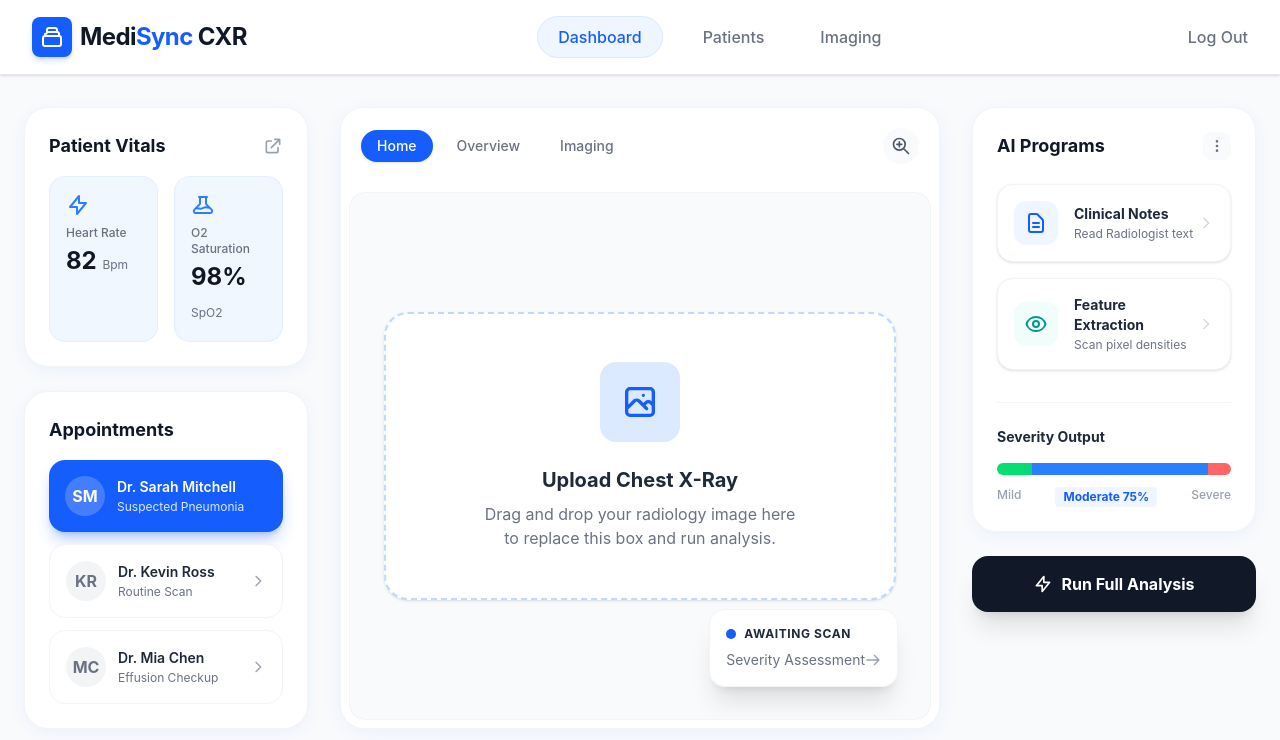
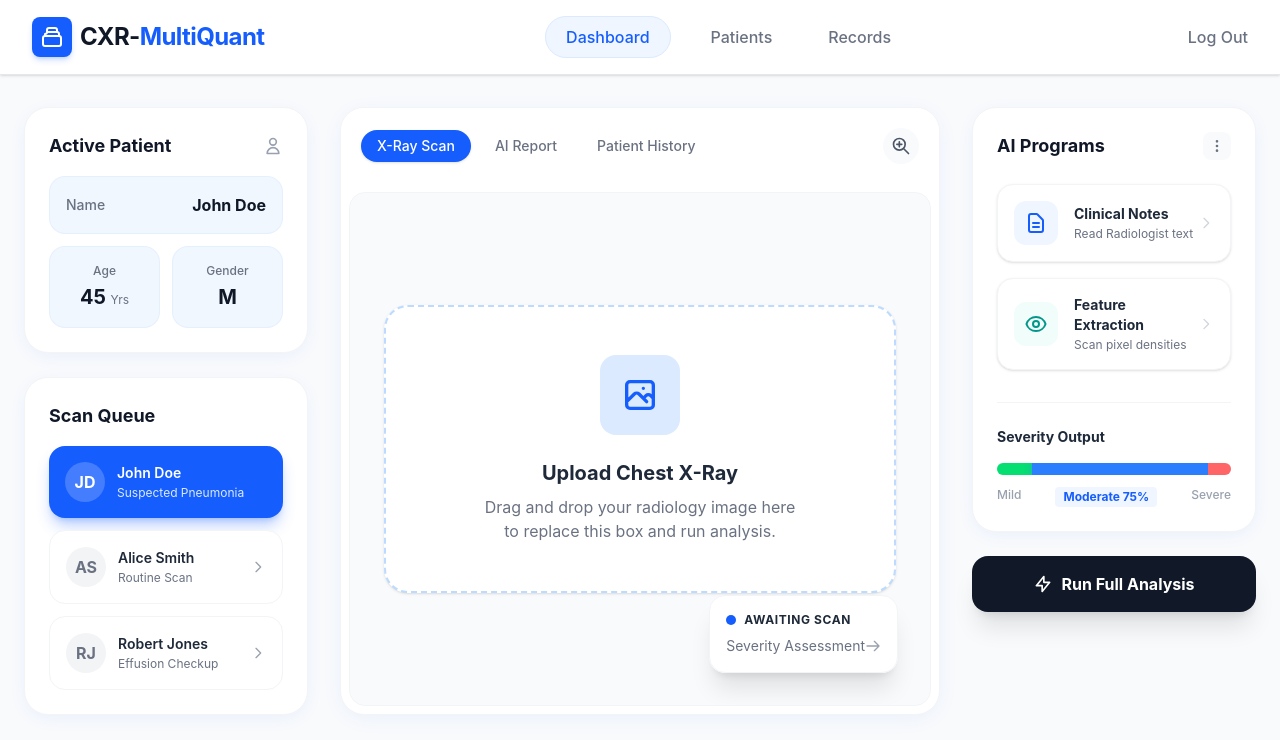
Before and after one commit to higgsboson1710/CXR-MultiQuant., a React app in the folder frontend/: page / in a window 1280 px wide. Both pictures are taken after a click on the button "Secure Sign In". Shown: the top 740 px of the page. Built offline with nearby package versions, Linux system fonts and the light colour scheme; the HTML template or start-up script is replaced by a standard one.

Commit message:
Dashboard edited

```diff
--- a/frontend/src/App.jsx
+++ b/frontend/src/App.jsx
@@ -118,13 +118,13 @@ function App() {
           <div className="bg-blue-600 p-2 rounded-lg shadow-md shadow-blue-600/20">
             <svg className="w-6 h-6 text-white" fill="none" stroke="currentColor" viewBox="0 0 24 24"><path strokeLinecap="round" strokeLinejoin="round" strokeWidth="2" d="M19 11H5m14 0a2 2 0 012 2v6a2 2 0 01-2 2H5a2 2 0 01-2-2v-6a2 2 0 012-2m14 0V9a2 2 0 00-2-2M5 11V9a2 2 0 002-2m0 0V5a2 2 0 012-2h6a2 2 0 012 2v2M7 7h10"></path></svg>
           </div>
-          <h1 className="text-2xl font-bold text-gray-900 tracking-tight">Medi<span className="text-blue-600">Sync</span> CXR</h1>
+          <h1 className="text-2xl font-bold text-gray-900 tracking-tight">CXR-<span className="text-blue-600">MultiQuant</span></h1>
         </div>
 
         <div className="flex gap-6 text-gray-500 font-medium">
           <button className="text-blue-600 bg-blue-50 px-5 py-2 rounded-full border border-blue-100">Dashboard</button>
           <button className="hover:text-gray-900 px-4 py-2 transition-colors">Patients</button>
-          <button className="hover:text-gray-900 px-4 py-2 transition-colors">Imaging</button>
+          <button className="hover:text-gray-900 px-4 py-2 transition-colors">Records</button>
         </div>
 
         <button
@@ -140,36 +140,40 @@ function App() {
           {/* Left Column: Live Metrics & Patient List */}
           <div className="xl:col-span-1 space-y-6">
 
-            {/* Live Metrics Card */}
+            {/* Patient Demographics Card */}
             <div className="bg-white rounded-3xl p-6 shadow-[0_4px_20px_-4px_rgba(6,81,237,0.08)] border border-gray-100">
               <h3 className="text-gray-900 font-bold mb-4 flex justify-between items-center text-lg">
-                Patient Vitals
-                <svg className="w-5 h-5 text-gray-400 cursor-pointer hover:text-blue-600" fill="none" stroke="currentColor" viewBox="0 0 24 24"><path strokeLinecap="round" strokeLinejoin="round" strokeWidth="2" d="M10 6H6a2 2 0 00-2 2v10a2 2 0 002 2h10a2 2 0 002-2v-4M14 4h6m0 0v6m0-6L10 14"></path></svg>
+                Active Patient
+                <svg className="w-5 h-5 text-gray-400 cursor-pointer hover:text-blue-600" fill="none" stroke="currentColor" viewBox="0 0 24 24"><path strokeLinecap="round" strokeLinejoin="round" strokeWidth="2" d="M16 7a4 4 0 11-8 0 4 4 0 018 0zM12 14a7 7 0 00-7 7h14a7 7 0 00-7-7z"></path></svg>
               </h3>
 
-              <div className="grid grid-cols-2 gap-4">
-                <div className="bg-[#f0f7ff] p-4 rounded-2xl border border-blue-100/50 hover:border-blue-200 transition-colors">
-                  <div className="text-blue-500 mb-2"><svg className="w-6 h-6" fill="none" stroke="currentColor" viewBox="0 0 24 24"><path strokeLinecap="round" strokeLinejoin="round" strokeWidth="2" d="M13 10V3L4 14h7v7l9-11h-7z"></path></svg></div>
-                  <p className="text-xs text-gray-500 font-medium mb-1">Heart Rate</p>
-                  <p className="text-2xl font-bold text-gray-900">82 <span className="text-xs font-normal text-gray-500">Bpm</span></p>
+              <div className="space-y-3">
+                <div className="bg-[#f0f7ff] p-4 rounded-2xl border border-blue-100/50 flex justify-between items-center">
+                  <span className="text-sm text-gray-500 font-medium">Name</span>
+                  <span className="text-base font-bold text-gray-900">John Doe</span>
                 </div>
-                <div className="bg-[#f0f7ff] p-4 rounded-2xl border border-blue-100/50 hover:border-blue-200 transition-colors">
-                  <div className="text-blue-500 mb-2"><svg className="w-6 h-6" fill="none" stroke="currentColor" viewBox="0 0 24 24"><path strokeLinecap="round" strokeLinejoin="round" strokeWidth="2" d="M19.428 15.428a2 2 0 00-1.022-.547l-2.387-.477a6 6 0 00-3.86.517l-.318.158a6 6 0 01-3.86.517L6.05 15.21a2 2 0 00-1.806.547M8 4h8l-1 1v5.172a2 2 0 00.586 1.414l5 5c1.26 1.26.367 3.414-1.415 3.414H4.828c-1.782 0-2.674-2.154-1.414-3.414l5-5A2 2 0 009 10.172V5L8 4z"></path></svg></div>
-                  <p className="text-xs text-gray-500 font-medium mb-1">O2 Saturation</p>
-                  <p className="text-2xl font-bold text-gray-900 text-blue-600">98% <span className="text-xs font-normal text-gray-500">SpO2</span></p>
+                <div className="flex gap-3">
+                  <div className="bg-[#f0f7ff] p-4 rounded-2xl border border-blue-100/50 flex-1 flex flex-col justify-center items-center">
+                    <span className="text-xs text-gray-500 font-medium mb-1">Age</span>
+                    <span className="text-xl font-bold text-gray-900">45 <span className="text-xs font-normal text-gray-500">Yrs</span></span>
+                  </div>
+                  <div className="bg-[#f0f7ff] p-4 rounded-2xl border border-blue-100/50 flex-1 flex flex-col justify-center items-center">
+                    <span className="text-xs text-gray-500 font-medium mb-1">Gender</span>
+                    <span className="text-xl font-bold text-gray-900 text-blue-600">M</span>
+                  </div>
                 </div>
               </div>
             </div>
 
             {/* Patients Queue */}
             <div className="bg-white rounded-3xl p-6 shadow-[0_4px_20px_-4px_rgba(6,81,237,0.08)] border border-gray-100">
-              <h3 className="text-gray-900 font-bold mb-4 text-lg">Appointments</h3>
+              <h3 className="text-gray-900 font-bold mb-4 text-lg">Scan Queue</h3>
               <div className="space-y-3">
                 <div className="bg-blue-600 p-4 rounded-2xl cursor-pointer text-white shadow-lg shadow-blue-600/30">
                   <div className="flex items-center gap-3">
-                    <div className="w-10 h-10 rounded-full bg-white/20 flex items-center justify-center font-bold">SM</div>
+                    <div className="w-10 h-10 rounded-full bg-white/20 flex items-center justify-center font-bold">JD</div>
                     <div>
-                      <p className="font-semibold text-sm">Dr. Sarah Mitchell</p>
+                      <p className="font-semibold text-sm">John Doe</p>
                       <p className="text-blue-100 text-xs mt-0.5">Suspected Pneumonia</p>
                     </div>
                   </div>
@@ -177,9 +181,9 @@ function App() {
 
                 <div className="bg-white p-4 rounded-2xl border border-gray-100 hover:border-gray-300 hover:bg-gray-50 cursor-pointer transition-all flex items-center justify-between">
                   <div className="flex items-center gap-3">
-                    <div className="w-10 h-10 rounded-full bg-gray-100 text-gray-500 flex items-center justify-center font-bold">KR</div>
+                    <div className="w-10 h-10 rounded-full bg-gray-100 text-gray-500 flex items-center justify-center font-bold">AS</div>
                     <div>
-                      <p className="font-semibold text-sm text-gray-800">Dr. Kevin Ross</p>
+                      <p className="font-semibold text-sm text-gray-800">Alice Smith</p>
                       <p className="text-gray-500 text-xs mt-0.5">Routine Scan</p>
                     </div>
                   </div>
@@ -188,9 +192,9 @@ function App() {
 
                 <div className="bg-white p-4 rounded-2xl border border-gray-100 hover:border-gray-300 hover:bg-gray-50 cursor-pointer transition-all flex items-center justify-between">
                   <div className="flex items-center gap-3">
-                    <div className="w-10 h-10 rounded-full bg-gray-100 text-gray-500 flex items-center justify-center font-bold">MC</div>
+                    <div className="w-10 h-10 rounded-full bg-gray-100 text-gray-500 flex items-center justify-center font-bold">RJ</div>
                     <div>
-                      <p className="font-semibold text-sm text-gray-800">Dr. Mia Chen</p>
+                      <p className="font-semibold text-sm text-gray-800">Robert Jones</p>
                       <p className="text-gray-500 text-xs mt-0.5">Effusion Checkup</p>
                     </div>
                   </div>
@@ -206,9 +210,9 @@ function App() {
             <div className="bg-white rounded-3xl shadow-[0_4px_25px_-5px_rgba(6,81,237,0.08)] border border-gray-100 h-full overflow-hidden flex flex-col relative">
               <div className="p-5 flex justify-between items-center bg-white z-10">
                 <div className="flex gap-2">
-                  <button className="px-4 py-1.5 bg-blue-600 text-white rounded-full text-sm font-medium shadow-sm">Home</button>
-                  <button className="px-4 py-1.5 text-gray-500 hover:text-gray-900 rounded-full text-sm font-medium transition-colors">Overview</button>
-                  <button className="px-4 py-1.5 text-gray-500 hover:text-gray-900 rounded-full text-sm font-medium transition-colors">Imaging</button>
+                  <button className="px-4 py-1.5 bg-blue-600 text-white rounded-full text-sm font-medium shadow-sm">X-Ray Scan</button>
+                  <button className="px-4 py-1.5 text-gray-500 hover:text-gray-900 rounded-full text-sm font-medium transition-colors">AI Report</button>
+                  <button className="px-4 py-1.5 text-gray-500 hover:text-gray-900 rounded-full text-sm font-medium transition-colors">Patient History</button>
                 </div>
                 <div className="flex gap-2">
                   <button className="p-2 bg-gray-50 text-gray-600 rounded-full hover:bg-gray-100 transition-colors"><svg className="w-5 h-5" fill="none" stroke="currentColor" viewBox="0 0 24 24"><path strokeLinecap="round" strokeLinejoin="round" strokeWidth="2" d="M21 21l-6-6m2-5a7 7 0 11-14 0 7 7 0 0114 0zM10 7v3m0 0v3m0-3h3m-3 0H7"></path></svg></button>
@@ -228,7 +232,7 @@ function App() {
                   </div>
                 </div>
 
-                {/* Floating AI Diagnostic Bubble (MediSync Style) */}
+                {/* Floating AI Diagnostic Bubble */}
                 <div className="absolute bottom-8 right-8 bg-white/90 backdrop-blur-md p-4 rounded-2xl shadow-xl border border-gray-100 max-w-xs z-20">
                   <div className="flex items-center gap-2 mb-2">
                     <div className="w-2.5 h-2.5 rounded-full bg-blue-600"></div>
```
